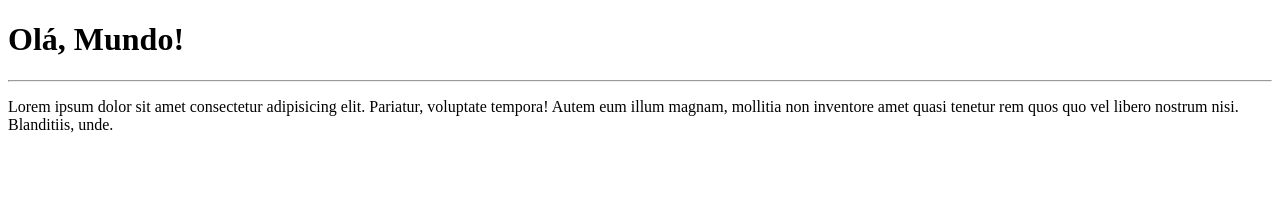
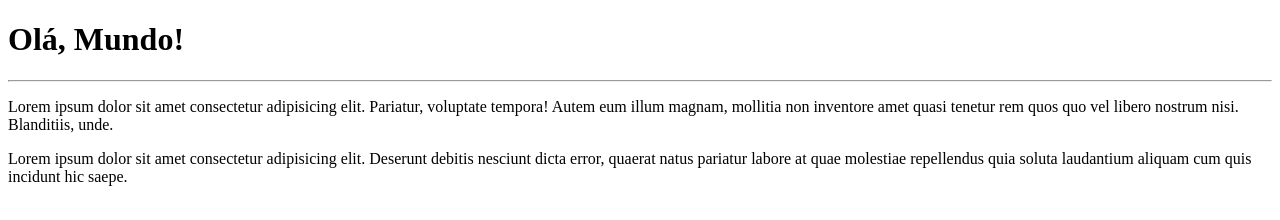
Before and after one commit to VitorFRodrigues/Ola-Mundo, a plain HTML site: page site-exemplo/index.html in a window 1280 px wide. Drawn offline with Linux system fonts and the light colour scheme.

Commit message:
adicionei um parágrafo

```diff
--- a/site-exemplo/index.html
+++ b/site-exemplo/index.html
@@ -10,5 +10,6 @@
     <h1>Olá, Mundo!</h1>
     <hr>
     <p>Lorem ipsum dolor sit amet consectetur adipisicing elit. Pariatur, voluptate tempora! Autem eum illum magnam, mollitia non inventore amet quasi tenetur rem quos quo vel libero nostrum nisi. Blanditiis, unde.</p>
+    <p>Lorem ipsum dolor sit amet consectetur adipisicing elit. Deserunt debitis nesciunt dicta error, quaerat natus pariatur labore at quae molestiae repellendus quia soluta laudantium aliquam cum quis incidunt hic saepe.</p>
 </body>
 </html>
```
